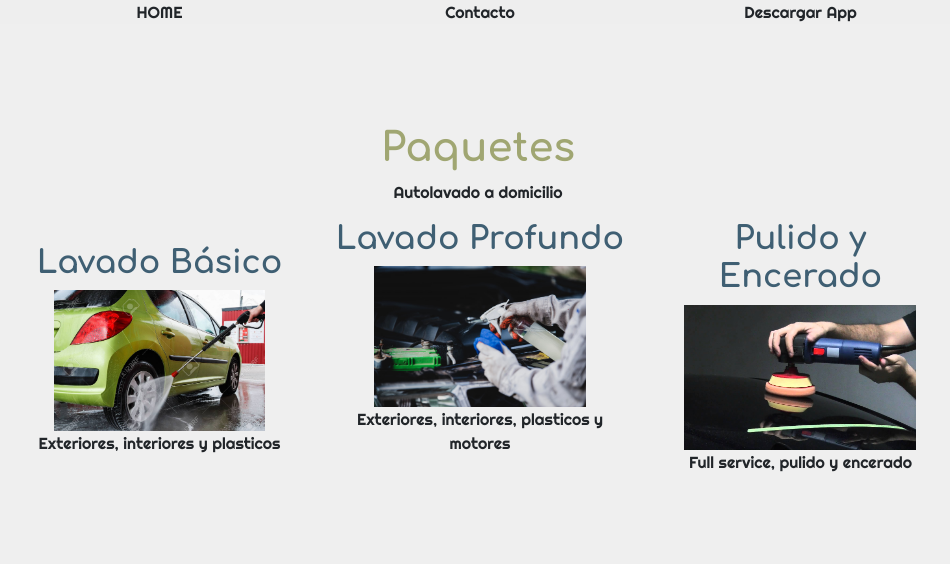
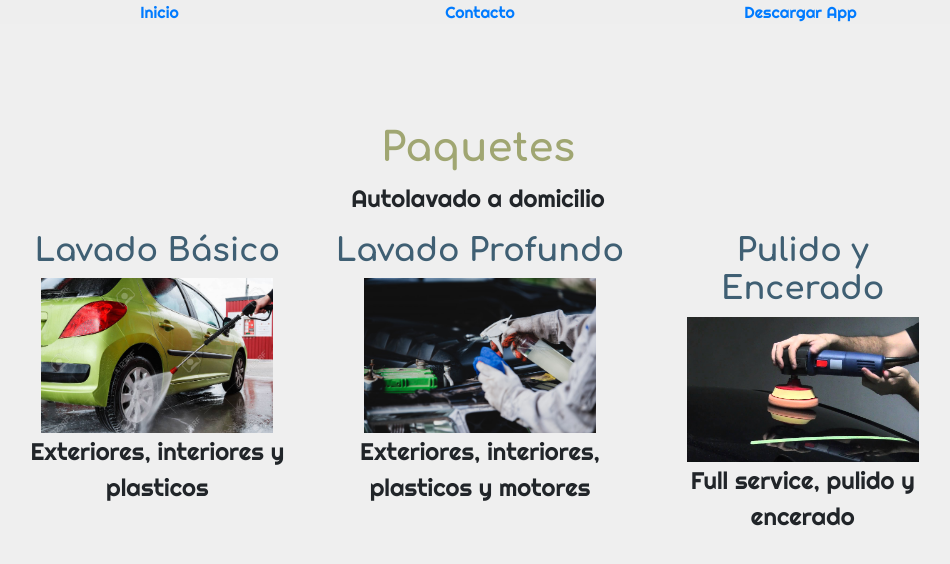
Before and after one commit to Crypt-Cesar-Labs/site-autolavado, a plain HTML site: page menu.html in a window 1280 px wide. Shown: the whole page, without its empty margins (162-1112 px from the left). Drawn offline with nearby package versions, Linux system fonts and the light colour scheme; a web font is replaced by a local one.

Commit message:
Add files via upload

```diff
--- a/css/main.css
+++ b/css/main.css
@@ -20,6 +20,10 @@ img{
 
 .grande{
 	font-size: 10em;
+}
+
+.mediano{
+	font-size: 1.5em;
 }
 
 /*nueva fuente paa el titulo*/
--- a/menu.html
+++ b/menu.html
@@ -9,42 +9,42 @@
 	<link href="https://fonts.googleapis.com/css2?family=Days+One&display=swap" rel="stylesheet">
 	<link href="https://fonts.googleapis.com/css2?family=Righteous&display=swap" rel="stylesheet">
 
-	<title>GARA&E</title>
+	<title>Autolavado MAE</title>
 </head>
 <body>
 	<nav class="se-gris paddign-largo">
 		<ul class="no-lista text-center">
 			<div>
-				<li class="col-md-3 inline-block">HOME</li>
-				<li class="col-md-3 inline-block">Contacto</li>
-				<li class="col-md-3 inline-block">Descargar App</li>
+				<li class="col-md-3 inline-block "><a href="index.html">Inicio</a></li>
+				<li class="col-md-3 inline-block"><a href="https://www.facebook.com/Maeautolavadoadomicilio">Contacto</a></li>
+				<li class="col-md-3 inline-block"><a href="">Descargar App</a></li>
 
 			</div>
 
 		</ul>
 	</nav>
 	<section>
-		<div class="text-center">
+		<div class="text-center mediano">
 			<h1 class="confortaa espacio_arriba verde">Paquetes</h1>
 			<p>Autolavado a domicilio</p>
-			<div class="col-md-3 inline-block">
+			<div class="col-md-3 col-sm-6 inline-block vete-arriba">
 				<article>
 					<h2 class="confortaa azulgris">Lavado Básico</h2>
-					<img src="imgs/lavado basico.jpg" class="col-md-10 quitar-float">
+					<img src="imgs/lavado basico.jpg" class="col-xs-2 col-md-13 quitar-float">
 					<p>Exteriores, interiores y plasticos</p>
 				</article>
 			</div>
-			<div class="col-md-3 inline-block">
+			<div class="col-md-3 col-sm-6 inline-block">
 				<article>
 					<h2 class="confortaa azulgris">Lavado Profundo</h2>
-					<img src="imgs/limpieza_de_motor.jpg" class="col-md-10 quitar-float">
+					<img src="imgs/limpieza_de_motor.jpg" class="col-xs-2 col-md-9.5 quitar-float">
 					<p>Exteriores, interiores, plasticos y motores</p>
 				</article>
 			</div>
-			<div class="col-md-3 inline-block vete-arriba">
+			<div class="col-md-3 col-sm-6 inline-block vete-arriba">
 				<article>
 					<h2 class="confortaa azulgris">Pulido y Encerado</h2>
-					<img src="imgs/pulido_y_encerado_negro.jpeg" class="col-md-10.5 quitar-float">
+					<img src="imgs/pulido_y_encerado_negro.jpeg" class="col-xs-2 col-md-10.5 quitar-float">
 					<p>Full service, pulido y encerado</p>
 				</article>
 			</div>
```
